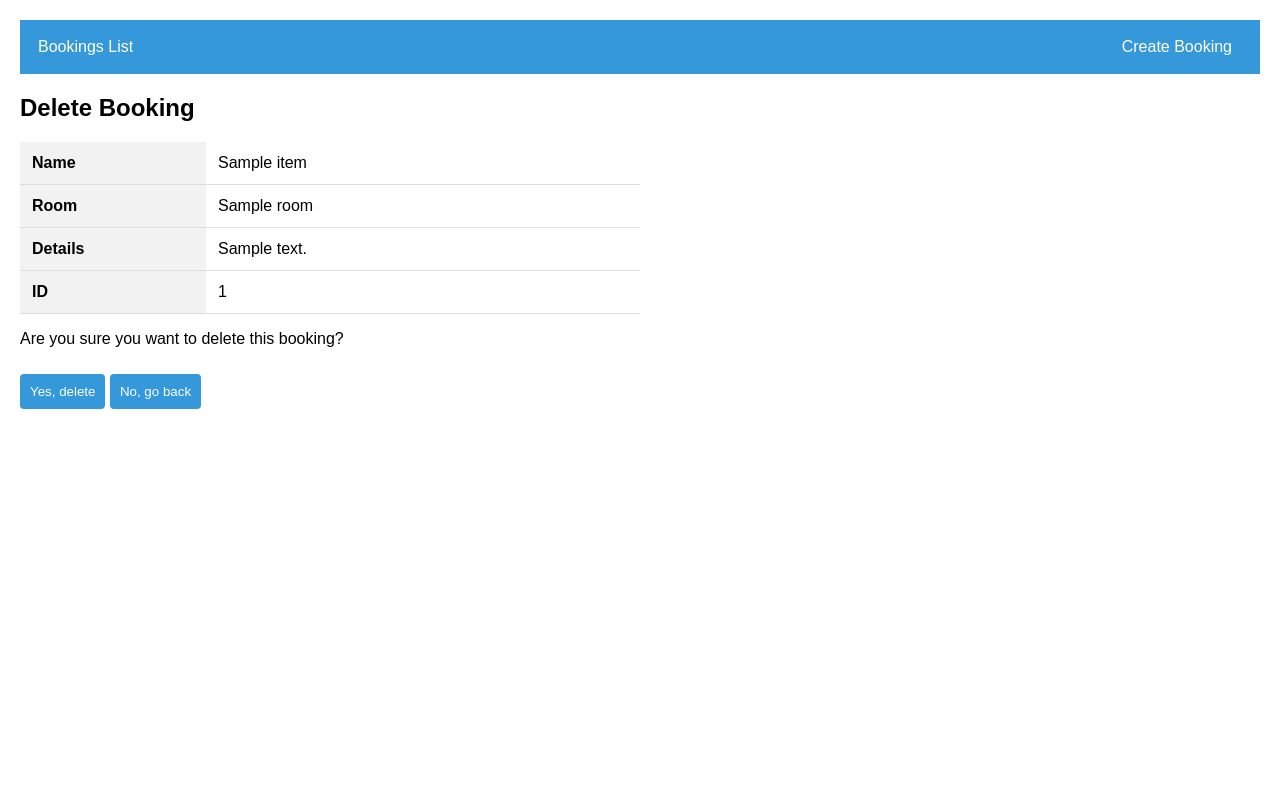
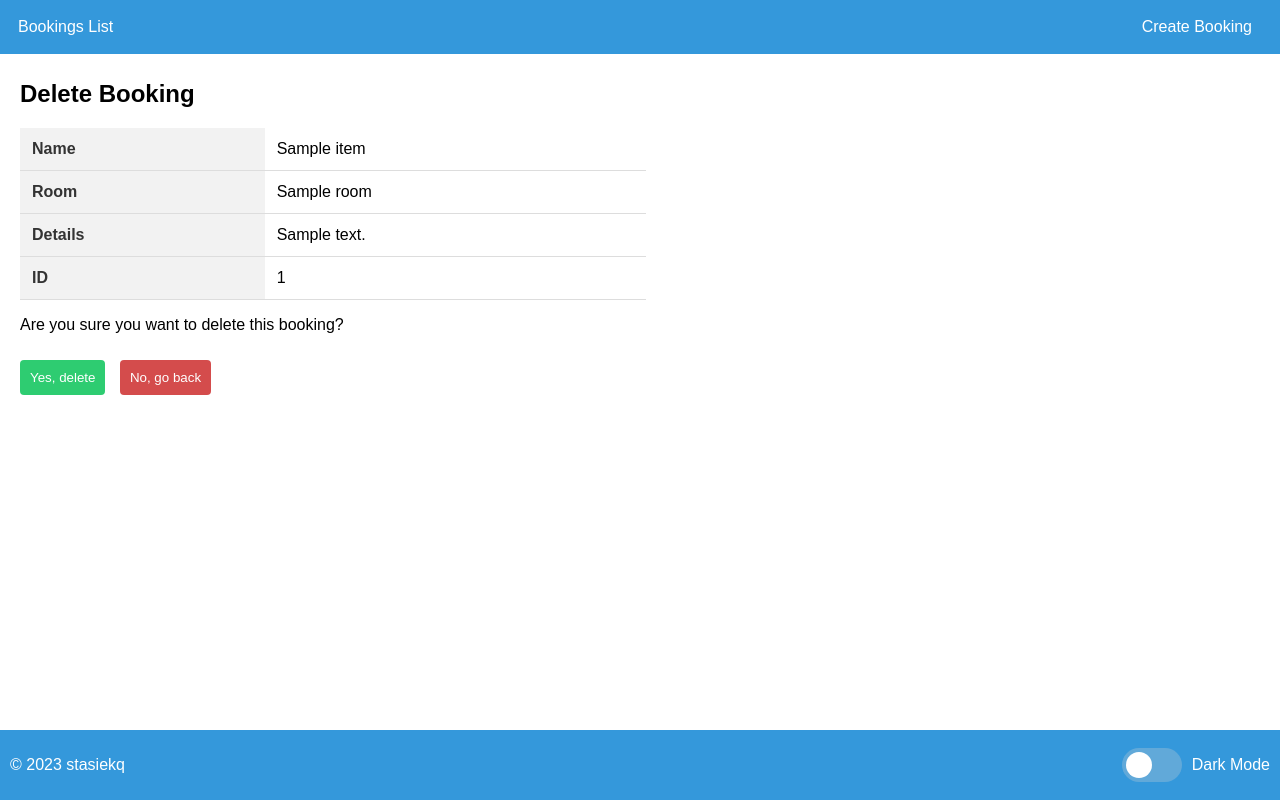
Before and after one commit to stasiekq/djwebclient2, a Django app: page /booking_delete/1/ in a window 1280 px wide. Run offline with Django 4.2, Linux system fonts and the light colour scheme; tables that the repository leaves empty hold one stand-in row (values such as "Sample post"); a database or web service that is not in the repository returns one stand-in record (values such as "Sample title"); data that the repository does not hold is empty.

Commit message:
ujednolicenie darkmode

```diff
--- a/api_client/templates/api_client/booking_delete.html
+++ b/api_client/templates/api_client/booking_delete.html
@@ -2,19 +2,97 @@
 <!DOCTYPE html>
 <html lang="en">
 <head>
+    {% load static %}
+    <script src="{% static 'js/scripts.js' %}"></script>
+
     <style>
+        .dark-mode {
+        background-color: #19222b;
+        color: #fff;
+      }
+
+      body.dark-mode tr:hover {
+        background-color: #555; /* Dostosuj kolor tła do swoich preferencji */
+      }
+
+      body.dark-mode th {
+        background-color: #333; /* Dostosuj kolor nagłówka do swoich preferencji */
+        color: #fff; /* Kolor tekstu w nagłówku w trybie ciemnym */
+      }
+
+      .toggle-container {
+        display: flex;
+        align-items: center;
+        color: #fff;
+      }
+
+      #dark-mode-toggle {
+        appearance: none;
+        -webkit-appearance: none;
+        background-color: #61a9d9;
+        width: 60px;
+        height: 34px;
+        border-radius: 17px;
+        position: relative;
+        outline: none;
+        cursor: pointer;
+        margin-right: 10px;
+      }
+
+      #dark-mode-toggle:checked {
+        background-color: #257fbb;
+      }
+
+      #dark-mode-toggle::before {
+        content: '';
+        position: absolute;
+        width: 26px;
+        height: 26px;
+        background-color: #fff;
+        border-radius: 50%;
+        top: 4px;
+        left: 4px;
+        transition: transform 0.3s ease;
+      }
+
+      #dark-mode-toggle:checked::before {
+        transform: translateX(26px);
+      }
+
       body {
         font-family: Arial, sans-serif;
-            margin: 20px;
+        margin-top: 80px; /* Dostosuj wartość w zależności od wysokości belki górnej */
+        margin-bottom: 60px;
+        background-color: #fff;
+        margin-left: 20px;
       }
 
       nav {
+        position: fixed;
+        top: 0;
+        left: 0;
+        right: 0;
         display: flex;
         justify-content: space-between;
         align-items: center;
         background-color: #3498db;
         padding: 10px;
-            margin-bottom: 20px;
+        z-index: 1000;
+      }
+
+      footer {
+        position: fixed;
+        bottom: 0;
+        left: 0;
+        right: 0;
+        background-color: #3498db;
+        color: #fff;
+        padding: 10px;
+        text-align: center;
+        display: flex;
+        justify-content: space-between; /* Aby umieścić elementy obok siebie */
+        align-items: center;
+        z-index: 1000; /* Ustawiamy z-index, aby stopka była na wierzchu innych elementów */
       }
 
       nav a {
@@ -44,7 +122,7 @@
 
       th {
         background-color: #f2f2f2;
-            width: 30%;
+        color: #333;
       }
 
       tr:hover {
@@ -64,6 +142,17 @@
         color: #fff;
         border: none;
         border-radius: 4px;
+      }
+
+        button.yes {
+            background-color: #2ecc71; /* Kolor zielony dla przycisku "Yes, delete" */
+            color: #fff;
+        }
+
+        button.no {
+            background-color: #d44c4c; /* Kolor niebieski dla przycisku "No, go back" */
+            color: #fff;
+            margin-left: 10px;
         }
 
       button:disabled {
@@ -104,9 +193,18 @@
 
     <form method="post">
         {% csrf_token %}
-        <button type="submit">Yes, delete</button>
-        <a href="/booking_list/"><button type="button">No, go back</button></a>
+        <button type="submit" class="yes">Yes, delete</button>
+        <a href="/booking_list/"><button type="button" class="no">No, go back</button></a>
     </form>
+
+
+    <footer>
+        <p>&copy; 2023 stasiekq</p>
+        <div class="toggle-container">
+          <input type="checkbox" id="dark-mode-toggle">
+          Dark Mode
+        </div>
+      </footer>
 
 </body>
 </html>
```
Also changed, not shown: api_client/templates/api_client/booking_list.html (+5 -4 lines), static/style.css (+80 -5 lines). Lines whose indentation alone changed are shown as unchanged.
